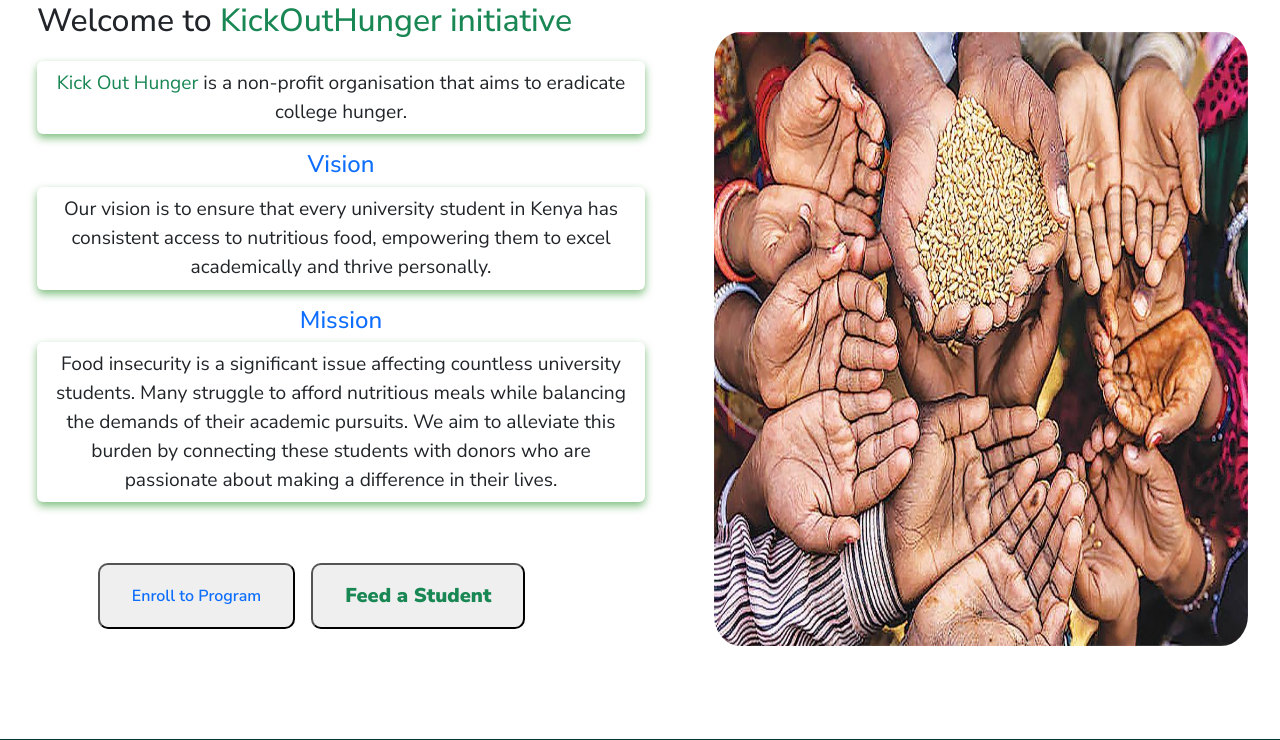
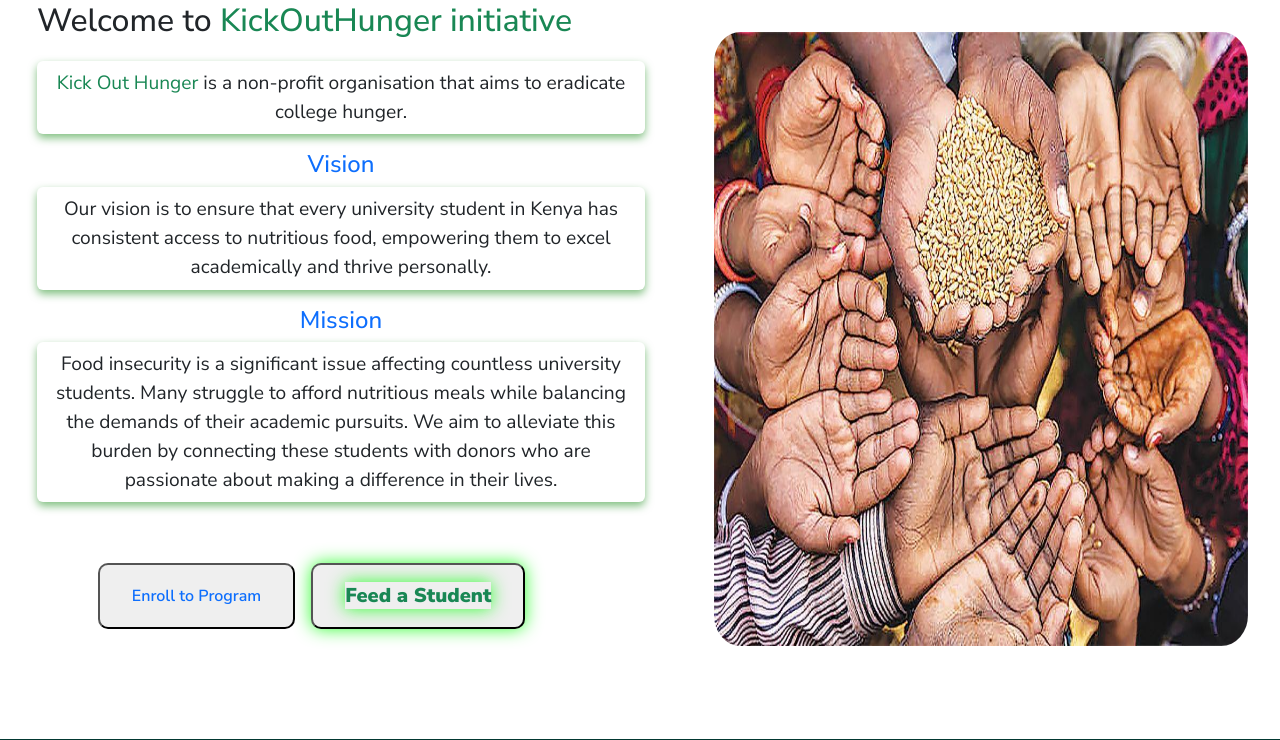
Before and after one commit to INUKA-PLATFORM/INUKA-PROJECT, a Django app: page / in a window 1280 px wide. Shown: the part 138-878 px from the top of the page. Run offline with Django 5.2, Linux system fonts and the light colour scheme; some libraries are stand-ins or nearby versions; some web fonts are replaced.

Commit message:
update homepage

```diff
--- a/static/css/style.css
+++ b/static/css/style.css
@@ -41,7 +41,19 @@
     margin: auto;
     display: block;
 }
+/*Feed a student glowing effect
+    */
+@keyframes glowing {
+        0% { box-shadow: 0 0 10px #33ff33; }
+        50% { box-shadow: 0 0 20px #33ff33; }
+        100% { box-shadow: 0 0 10px #33ff33; }
+}
 
+    /* Apply the glowing effect to the button */
+ .glowing-btn {
+        animation: glowing 1s infinite;
+
+}
 /*navigation menu Bar*/
 nav {
     width: 100%;
--- a/templates/frontend/home.html
+++ b/templates/frontend/home.html
@@ -30,8 +30,11 @@
             </div>
             <div class="action_btn">
                 <button class="apply"><a href="{% url 'signup' %}">Enroll to Program</a></button>
-                <button class="donate"><a href="https://donorbox.org/kick-out-hunger-feeding-dreams-1?default_interval=o" class="text-success fw-12 fs-5"><strong>Feed a Student</strong></a></button>
-
+                <button class="donate glowing-btn">
+                    <a href="https://donorbox.org/kick-out-hunger-feeding-dreams-1?default_interval=o" class="text-success fw-12 fs-5 glowing-btn">
+                        <strong>Feed a Student</strong>
+                    </a>
+                </button>
             </div>
         </div>
         <div class="home-image">
@@ -41,6 +44,5 @@
     </div>
 </section>
 
-
-
+<link rel="stylesheet" href="{% static 'css/style.css' %}" >
 {% endblock %}
```
